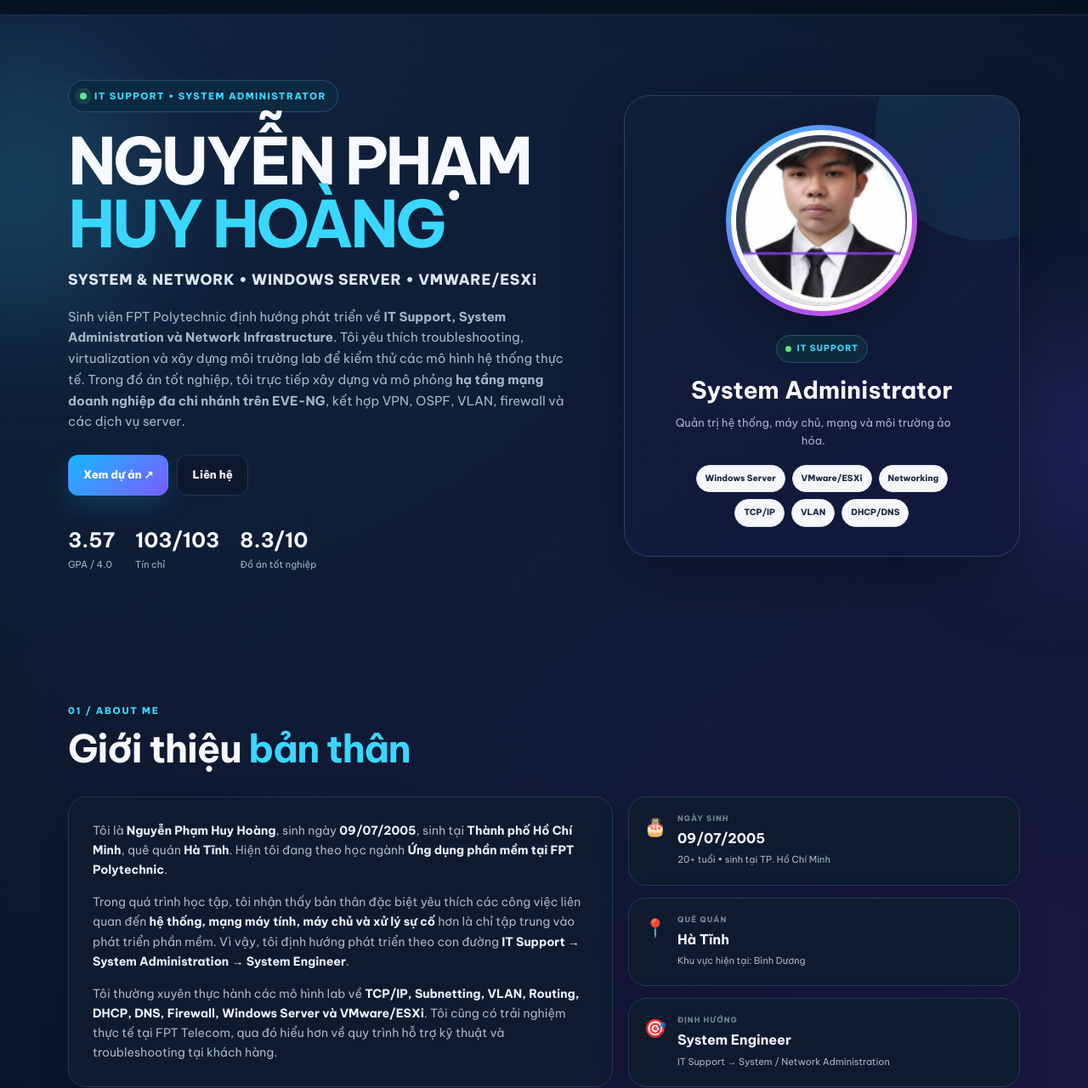
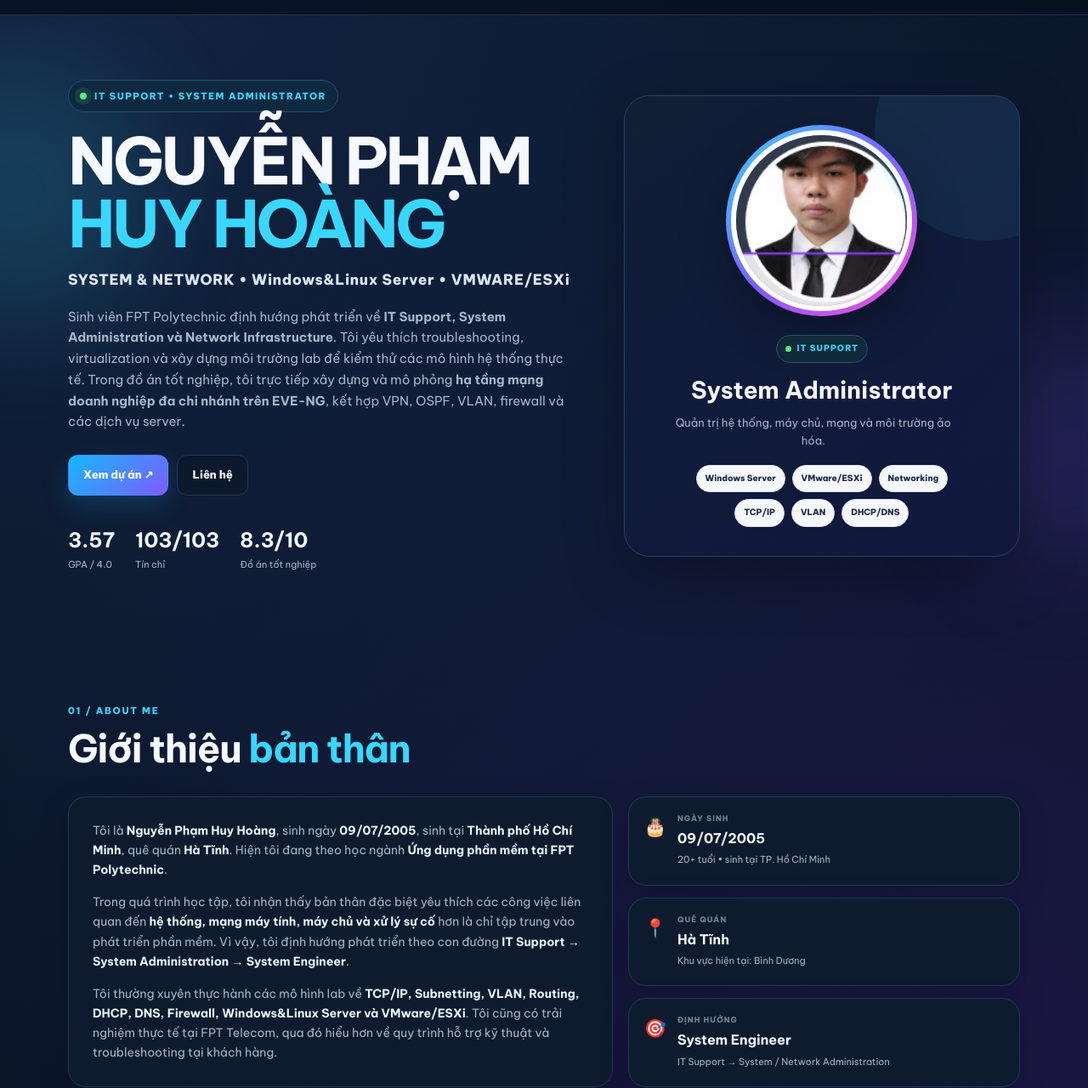
Before and after one commit to devilnguyen005/hoang-profiles, a plain HTML site: page index.html in a window 1280 px wide. Shown: the part 57-1337 px from the top of the page at 85% size. Drawn offline with Linux system fonts and the light colour scheme.

Commit message:
Update index.html

```diff
--- a/index.html
+++ b/index.html
@@ -23,7 +23,7 @@
 <div class="hero-copy reveal">
 <div class="eyebrow"><span class="pulse"></span> IT SUPPORT • SYSTEM ADMINISTRATOR</div>
 <h1>NGUYỄN PHẠM<br><span>HUY HOÀNG</span></h1>
-<p class="hero-role">SYSTEM &amp; NETWORK • WINDOWS SERVER • VMWARE/ESXi</p>
+<p class="hero-role">SYSTEM &amp; NETWORK • Windows&Linux Server • VMWARE/ESXi</p>
 <p class="hero-text">Sinh viên FPT Polytechnic định hướng phát triển về <strong>IT Support, System Administration và Network Infrastructure</strong>. Tôi yêu thích troubleshooting, virtualization và xây dựng môi trường lab để kiểm thử các mô hình hệ thống thực tế. Trong đồ án tốt nghiệp, tôi trực tiếp xây dựng và mô phỏng <strong>hạ tầng mạng doanh nghiệp đa chi nhánh trên EVE-NG</strong>, kết hợp VPN, OSPF, VLAN, firewall và các dịch vụ server.</p>
 <div class="hero-actions"><a class="btn btn-primary" href="#projects">Xem dự án ↗</a><a class="btn btn-ghost" href="#contact">Liên hệ</a></div>
 <div class="quick-stats"><div><strong>3.57</strong><span>GPA / 4.0</span></div><div><strong>103/103</strong><span>Tín chỉ</span></div><div><strong>8.3/10</strong><span>Đồ án tốt nghiệp</span></div></div>
@@ -44,7 +44,7 @@
 <div class="about-card big reveal">
 <p>Tôi là <strong>Nguyễn Phạm Huy Hoàng</strong>, sinh ngày <strong>09/07/2005</strong>, sinh tại <strong>Thành phố Hồ Chí Minh</strong>, quê quán <strong>Hà Tĩnh</strong>. Hiện tôi đang theo học ngành <strong>Ứng dụng phần mềm tại FPT Polytechnic</strong>.</p>
 <p>Trong quá trình học tập, tôi nhận thấy bản thân đặc biệt yêu thích các công việc liên quan đến <strong>hệ thống, mạng máy tính, máy chủ và xử lý sự cố</strong> hơn là chỉ tập trung vào phát triển phần mềm. Vì vậy, tôi định hướng phát triển theo con đường <strong>IT Support → System Administration → System Engineer</strong>.</p>
-<p>Tôi thường xuyên thực hành các mô hình lab về <strong>TCP/IP, Subnetting, VLAN, Routing, DHCP, DNS, Firewall, Windows Server và VMware/ESXi</strong>. Tôi cũng có trải nghiệm thực tế tại FPT Telecom, qua đó hiểu hơn về quy trình hỗ trợ kỹ thuật và troubleshooting tại khách hàng.</p>
+<p>Tôi thường xuyên thực hành các mô hình lab về <strong>TCP/IP, Subnetting, VLAN, Routing, DHCP, DNS, Firewall, Windows&Linux Server và VMware/ESXi</strong>. Tôi cũng có trải nghiệm thực tế tại FPT Telecom, qua đó hiểu hơn về quy trình hỗ trợ kỹ thuật và troubleshooting tại khách hàng.</p>
 </div>
 <div class="info-stack">
 <div class="info-card reveal"><span>🎂</span><div><small>NGÀY SINH</small><strong>09/07/2005</strong><p>20+ tuổi • sinh tại TP. Hồ Chí Minh</p></div></div>
```
